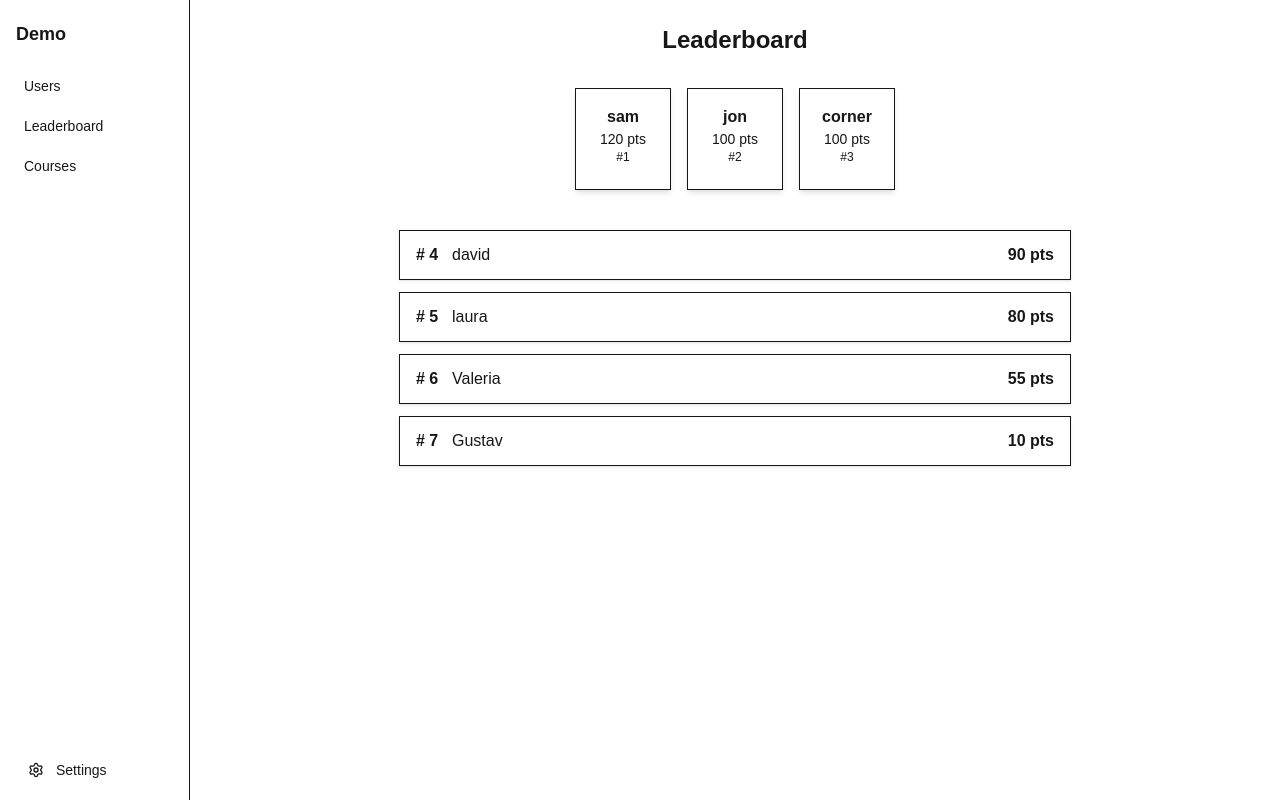
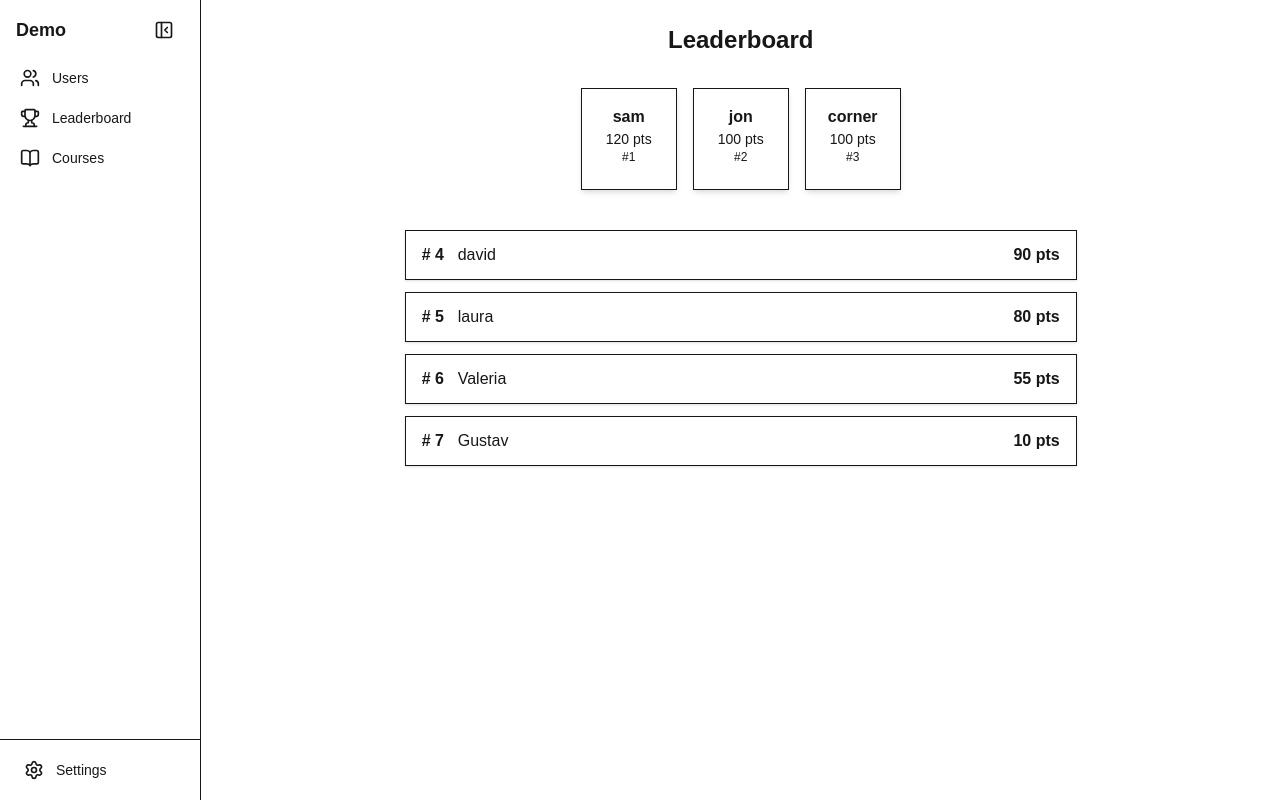
Before and after one commit to SyedJunaidAli1/assignment-dashboard, a Next.js app: page /leaderboard in a window 1280 px wide. Built offline with nearby package versions, Linux system fonts and the light colour scheme.

Commit message:
sidebar collapse add

```diff
--- a/app/components/sidebar.tsx
+++ b/app/components/sidebar.tsx
@@ -1,41 +1,81 @@
 "use client";
 
-import { Settings } from "lucide-react";
+import { useState } from "react";
+import { usePathname } from "next/navigation";
 import Link from "next/link";
+import {
+  Users,
+  Trophy,
+  BookOpen,
+  Settings,
+  PanelLeftClose,
+  PanelLeftOpen,
+} from "lucide-react";
 
 const navItems = [
-  { name: "Users", href: "/user" },
-  { name: "Leaderboard", href: "/leaderboard" },
-  { name: "Courses", href: "/courses" },
+  { name: "Users", href: "/user", icon: Users },
+  { name: "Leaderboard", href: "/leaderboard", icon: Trophy },
+  { name: "Courses", href: "/courses", icon: BookOpen },
 ];
 
 const Sidebar = () => {
+  const pathname = usePathname();
+  const [collapsed, setCollapsed] = useState(false);
+
   return (
-    <div className="w-56 h-screen border-r flex flex-col justify-between">
+    <div
+      className={`${
+        collapsed ? "w-20" : "w-60"
+      } min-h-screen border-r flex flex-col justify-between transition-all duration-300`}
+    >
       <div>
-        <Link href="/">
-          <h1 className="py-5 px-4 font-bold text-lg">Demo</h1>
-        </Link>
+        <div className="flex items-center justify-between px-4 py-4">
+          {!collapsed && <h1 className="text-lg font-bold">Demo</h1>}
+
+          <button
+            onClick={() => setCollapsed(!collapsed)}
+            className="px-2.5 rounded"
+          >
+            {collapsed ? (
+              <PanelLeftOpen size={20} />
+            ) : (
+              <PanelLeftClose size={20} />
+            )}
+          </button>
+        </div>
 
         <nav className="flex flex-col gap-1 px-2">
           {navItems.map((item) => {
+            const isActive = pathname === item.href;
+            const Icon = item.icon;
+
             return (
               <Link
                 key={item.name}
                 href={item.href}
-                className="flex items-center gap-3 px-4 py-2 rounded-lg text-sm transition hover:bg-primary"
+                className={`flex items-center ${
+                  collapsed ? "justify-center" : "gap-3"
+                } px-3 py-2 rounded-lg text-sm transition ${
+                  isActive ? "bg-secondary" : "hover:bg-primary"
+                }`}
               >
-                {item.name}
+                <Icon size={20} />
+
+                {!collapsed && <span>{item.name}</span>}
               </Link>
             );
           })}
         </nav>
       </div>
 
-      <div className="p-3">
-        <button className="flex items-center gap-3 px-4 py-2 text-sm w-full hover:bg-primary rounded-lg">
-          <Settings size={16} />
-          Settings
+      <div className="p-3 border-t">
+        <button
+          className={`flex items-center ${
+            collapsed ? "justify-center" : "gap-3"
+          } px-3 py-2 w-full text-sm hover:bg-primary rounded-lg transition`}
+        >
+          <Settings size={20} />
+          {!collapsed && "Settings"}
         </button>
       </div>
     </div>
```
